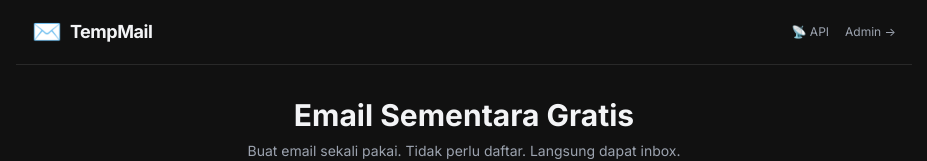
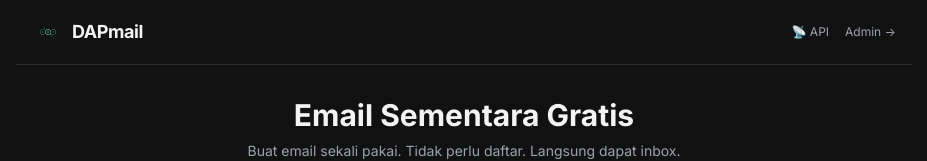
Before and after one commit to divaap69-bot/tempmail, a Next.js app: page / in a window 1280 px wide. Shown: the top 161 px of the page, without its empty margins (176-1103 px from the left). Built offline with nearby package versions, Linux system fonts and the light colour scheme.

Commit message:
brand: rename to DAPmail add logo

```diff
--- a/app/api-docs/page.tsx
+++ b/app/api-docs/page.tsx
@@ -298,7 +298,7 @@ await fetch(\`${base}/api/emails/clear?email=\${email}\`, { method: 'DELETE' });
       </main>
 
       <footer className="text-center py-8 text-xs text-gray-600 border-t border-white/5 mt-10">
-        API Email Sementara · Tidak ada registrasi · Gratis
+        API Email Sementara · DAPmail · Tidak ada registrasi · Gratis
       </footer>
     </div>
   );
--- a/app/layout.tsx
+++ b/app/layout.tsx
@@ -3,8 +3,9 @@ import './globals.css';
 import { Providers } from './providers';
 
 export const metadata: Metadata = {
-  title: 'Email Inbox — Domain Sendiri',
-  description: 'Dashboard monitoring email masuk untuk domain pribadi',
+  title: 'DAPmail — Email Sementara Gratis',
+  description: 'Buat email sementara instan dengan domain sendiri. Tidak perlu registrasi.',
+  icons: { icon: '/logo.png' },
 };
 
 export default function RootLayout({
--- a/components/TempMailClient.tsx
+++ b/components/TempMailClient.tsx
@@ -159,8 +159,9 @@ export function TempMailClient({ domains, initialEmail }: TempMailClientProps) {
       {/* Header */}
       <header className="border-b border-white/10 px-4 py-4 flex items-center justify-between max-w-4xl mx-auto w-full">
         <div className="flex items-center gap-2">
-          <span className="text-2xl">✉️</span>
-          <span className="font-bold text-lg tracking-tight">TempMail</span>
+          {/* eslint-disable-next-line @next/next/no-img-element */}
+          <img src="/logo.png" alt="DAPmail logo" className="h-8 w-auto" />
+          <span className="font-bold text-lg tracking-tight">DAPmail</span>
         </div>
         <div className="flex items-center gap-4">
           <a href="/api-docs" className="text-xs text-gray-400 hover:text-white transition-colors">📡 API</a>
```
Also changed, not shown: public/logo.png (added).
